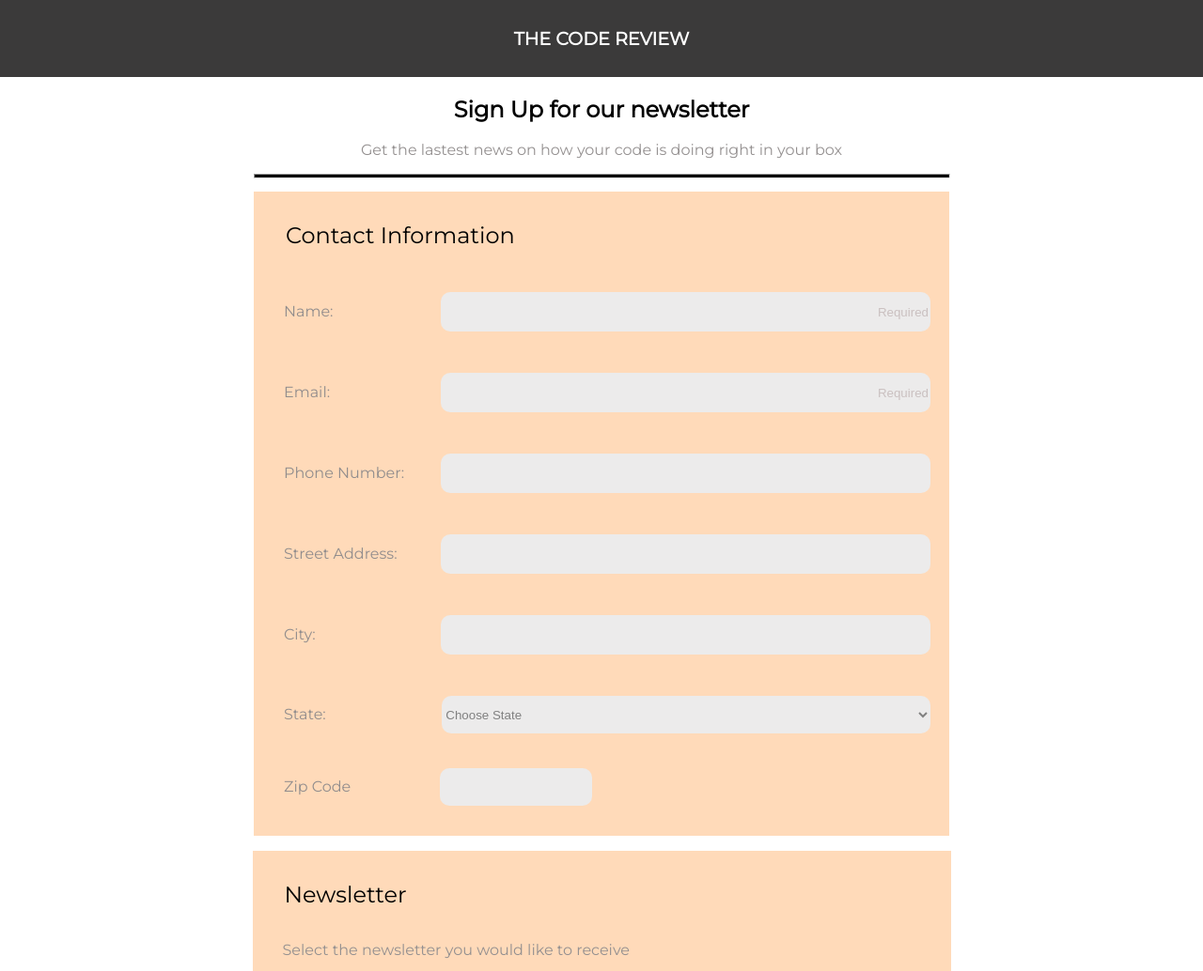
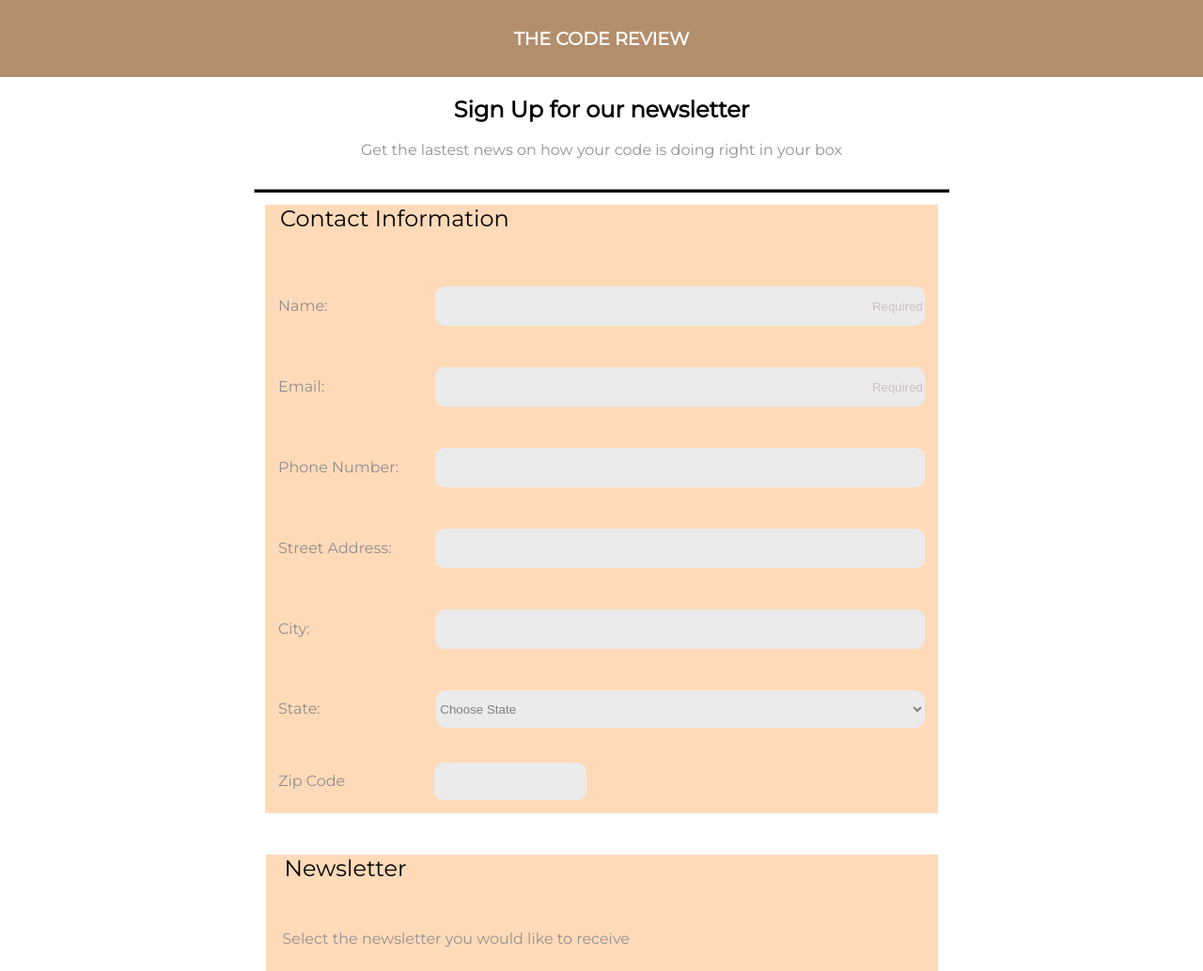
Before and after one commit to JCBadaracco/Team-Treehouse-Project-3, a plain HTML site: page index.html in a window 1280 px wide. Shown: the top 1034 px of the page at 94% size. Drawn offline with Linux system fonts and the light colour scheme.

Commit message:
Online Registration form

```diff
--- a/index.html
+++ b/index.html
@@ -22,7 +22,7 @@
 <hr>
 <form>
 <fieldset class="contact-info">
-<div class="leftmar">
+
     <legend>Contact Information</legend>
 
     <div class="info">
@@ -113,13 +113,13 @@
 <label for="zip">Zip Code</label>
    <input class="input1" type="text" id="zip">
 </div>
-</div>
+
 </fieldset>
 
 
 
-   <fieldset>
- <div class="news-1">
+   <fieldset class="news-1">
+
 
    <legend>Newsletter</legend>
 
@@ -150,7 +150,7 @@
 
   <p class="foot"><em>© Copyright The Code Review</em></p>
 </div>
-</div>
+
    </fieldset>
   </form>
 </body>
--- a/styles.css
+++ b/styles.css
@@ -5,12 +5,16 @@ body {
 
     }
     h1 {
-        background: rgb(59, 58, 58);
+        background: #b38e6c;
         color:white;
         text-align: center;
         font-size: 1.2em  ;
         padding: 1.5em;
         margin: auto;
+    }
+
+    .top {
+        margin-bottom: 2em;
     }
     h2 {
        text-align: center;
@@ -31,7 +35,8 @@ body {
         outline-color: rgb(65, 206, 65);
     }
     legend {
-        padding-bottom: 16px;
+        padding-bottom: 18px;
+        padding-top: 44px;
         font-size: x-large;
     }
 
@@ -81,7 +86,7 @@ body {
         margin: 15px 0 14px 0;
     }
     .news-1 {
-        padding: 2rem;
+        padding: 1rem;
         background: peachpuff;
     }
 
@@ -116,8 +121,8 @@ body {
     }
 
     fieldset {
-
-        border: none;
+    border: none;
+    background-color: peachpuff;
     }
     textarea {
         width: 100%;
@@ -145,6 +150,7 @@ body {
         hr {
             max-width: 739px;
             height: 3px;
+            margin-bottom: -2em;
             background-color: black;
             background-repeat: inherit;
         }
@@ -156,11 +162,19 @@ body {
 
      @media screen and (min-width: 768px) {
 
-       .contact-info {
+        .contact-info {
             width: 39%;
             margin: auto;
-            min-width: 740px ;
+            background-color: peachpuff;
+            padding: 14px;
             flex-flow: row wrap;
+        }
+
+        legend {
+            padding-bottom: 14px;
+            padding-top: 44px;
+            font-size: x-large;
+
         }
 
         .news-1 {
@@ -168,7 +182,7 @@ body {
             margin: auto;
             max-width: 740px;
             background: peachpuff;
-            padding: 2rem;
+            padding: 18px;
             min-width: 679px;
             }
        .submitb {
@@ -210,4 +224,5 @@ body {
             align-items: baseline;
             width: 43em;
         }
+
     }
```
